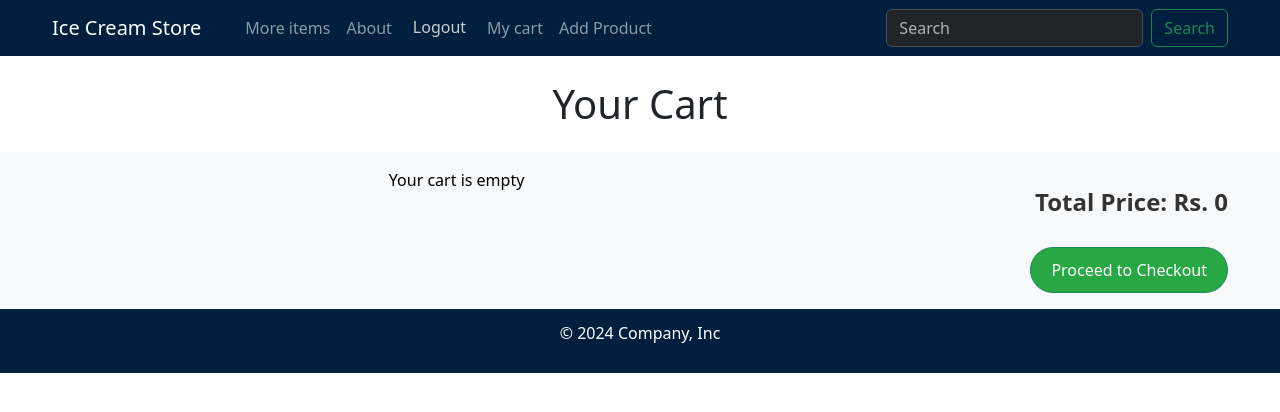
After one commit to DattatriBachare/Project_class, a Django app: page /cart/ in a window 1280 px wide. The commit adds this page. Shown: the top 412 px of the page. Run offline with Django 5.2, Linux system fonts and the light colour scheme; a user stored in the database is signed in; data comes from the database, SQL or seed files in the repository; both versions use the stored data as it was after the commit; some libraries are stand-ins or nearby versions.

Commit message:
cart.html

```diff
--- /dev/null
+++ b/cart/templates/cart.html
@@ -0,0 +1,165 @@
+{% extends "base.html" %}
+
+{% load static %}
+
+{% block title %}
+    {{ user.username }}'s Cart
+{% endblock %}
+
+{% block content %}
+<style>
+  p {
+    color: black;
+  }
+
+  /* Layout for the cart container */
+  .container-fluid {
+    display: flex;
+    justify-content: space-between;
+    gap: 20px;
+    max-width: 1200px;  /* Limit the overall width of the cart container */
+    margin: 0 auto; /* Center the container */
+  }
+
+  /* Cart Items - Left Side */
+  .cart-items {
+    flex-basis: 70%; /* Take 70% of the width */
+    display: flex;
+    flex-direction: column;
+  }
+
+  /* Cart Item Styling */
+  .cart-item {
+    display: flex;
+    align-items: center;
+    border-bottom: 1px solid #ddd;
+    padding: 15px;
+    margin-bottom: 15px;
+  }
+
+  /* Cart Item Image */
+  .cart-item-img {
+    width: 150px;
+    height: 150px;
+    object-fit: cover;
+    margin-right: 15px;
+  }
+
+  /* Cart Item Details */
+  .cart-item-details {
+    flex: 1; /* Take up remaining space */
+  }
+
+  .cart-item-title {
+    font-size: 1.3rem;
+    margin-bottom: 5px;
+    font-weight: bold;
+  }
+
+  .cart-item-price {
+    font-size: 1.2rem;
+    color: green;
+    margin-bottom: 5px;
+  }
+
+  .cart-item-quantity {
+    font-size: 1rem;
+    color: #333;
+  }
+
+  /* Allow description to wrap to next line */
+  .description {
+    font-size: 1rem;
+    overflow: hidden;
+    text-overflow: ellipsis;
+    white-space: normal; /* Change to normal so text can wrap */
+    margin-bottom: 10px;
+    margin-top: 10px;
+  }
+
+  /* Cart Summary - Right Side */
+  .cart-summary {
+    flex-basis: 30%; /* Take 30% of the width */
+    display: flex;
+    flex-direction: column;
+    align-items: flex-end;
+    padding-top: 20px;
+  }
+
+  .total-price {
+    font-size: 1.5rem;
+    font-weight: bold;
+    color: #333;
+    margin-bottom: 20px;
+  }
+
+  .btn-action {
+    padding: 10px 20px;
+    font-size: 1rem;
+    border-radius: 25px;
+    margin-top: 10px;
+  }
+
+  .btn-primary {
+    background-color: #007bff;
+    color: white;
+  }
+
+  .btn-success {
+    background-color: #28a745;
+    color: white;
+  }
+
+  .btn-warning {
+    background-color: #ffc107;
+    color: white;
+  }
+
+  .btn-danger {
+    background-color: #dc3545;
+    color: white;
+  }
+
+</style>
+
+<section id="cart">
+  <h1 class="my-4 text-center">Your Cart</h1>
+  <div class="album py-3 bg-body-tertiary">
+    <div class="container-fluid">
+      <!-- Cart Items on Left Side -->
+      <div class="cart-items">
+        {% for item in cart_item %}
+        <div class="cart-item">
+          <!-- Cart Item Image -->
+          <img src="{{ item.product.pic.url }}" alt="{{ item.product.name }}" class="cart-item-img">
+
+          <!-- Cart Item Details -->
+          <div class="cart-item-details">
+            <h5 class="cart-item-title">{{ item.product.name }}</h5>
+            <p class="cart-item-price">Rs. {{ item.product.price }}</p>
+            <p class="cart-item-quantity">Quantity: {{ item.quantity }}</p>
+            <p class="description">{{ item.product.description }}</p>
+            <div class="d-flex justify-content-between">
+              <a href="" class="btn btn-danger ">Remove</a>
+              <a href="" class="btn btn-warning ">+</a>
+              <a href="" class="btn btn-warning ">-</a>
+            </div>
+          </div>
+        </div>
+        {% empty %}
+        <div class="col-12 text-center">
+          <p>Your cart is empty</p>
+        </div>
+        {% endfor %}
+      </div>
+
+      <!-- Cart Summary on Right Side -->
+      <div class="cart-summary">
+        <h4 class="total-price">Total Price: Rs. {{ total_price }}</h4>
+        <a href="" class="btn btn-success btn-action">Proceed to Checkout</a>
+      </div>
+    </div>
+  </div>
+</section>
+
+{% endblock content %}
--- /dev/null
+++ b/cart/urls.py
@@ -0,0 +1,9 @@
+from django.urls import path
+from . import views
+
+app_name = 'cart'
+
+urlpatterns = [
+    path('cart/', views.viewCart, name= 'view_cart'),
+    path('add/<int:product_id>', views.addToCart, name= 'add_to_cart'),
+]
--- a/cart/views.py
+++ b/cart/views.py
@@ -1,3 +1,22 @@
-from django.shortcuts import render
+from django.shortcuts import render, redirect
+from .models import Product, CartItem
 
 # Create your views here.
+
+def viewCart(request):
+    template = 'cart.html'
+    cart_item = CartItem.objects.filter(user = request.user)
+    total_price = sum(item.product.price * item.quantity for item in cart_item)
+
+    context = {
+        'cart_item' : cart_item,
+        'total_price' : total_price
+    }
+    return render(request, template , context)
+
+def addToCart(request, product_id):
+    this_product = Product.objects.get(id = product_id)
+    cart_item, created = CartItem.objects.get_or_create(product = this_product, user = request.user)
+    cart_item.quantity += 1
+    cart_item.save()
+    return redirect('cart:view_cart')
--- a/mySite/urls.py
+++ b/mySite/urls.py
@@ -23,6 +23,7 @@ from django.conf import settings
 
 urlpatterns = [
     path('', include('myapp.urls')),
+    path('', include('cart.urls')),
     path('admin/', admin.site.urls),
     path('auth/', include('authentication.urls')),
     path('auth/',include('django.contrib.auth.urls'))
--- a/myapp/templates/base.html
+++ b/myapp/templates/base.html
@@ -37,21 +37,23 @@
                             <a class="nav-link" href="{% url 'products' %}">More items</a>
                         </li>
                         <li class="nav-item">
-                            <a class="nav-link" href="{% url 'addProduct' %}">Add Products</a>
-                        </li>
-                        <li class="nav-item">
                             <a class="nav-link" href="{% url 'aboutpage' %}">About</a>
                         </li>
                         {% if user.is_authenticated %}
                             <li class="nav-item">
-                                <form action="{% url 'logout' %}" method='post'>
+                                <form action="{% url 'logout' %}" method="post">
                                     {% csrf_token %}
                                     <button type="submit" class="btn btn-link">Logout</button>
                                 </form>
                             </li>
-                            <li class="nav-item">
-                                <a class="nav-link" href="{% url 'addProduct' %}">Add Product</a>
+                            <li>
+                                <a class="nav-link" href="{% url 'cart:view_cart' %}">My cart</a>
                             </li>
+                            {% if user.is_staff %}
+                                <li class="nav-item">
+                                    <a class="nav-link" href="{% url 'addProduct' %}">Add Product</a>
+                                </li>
+                            {% endif %}
                         {% else %}
                             <li class="nav-item">
                                 <a class="nav-link" href="{% url 'login' %}">Login</a>
@@ -59,7 +61,7 @@
                         {% endif %}
                     </ul>
                     <form class="d-flex" role="search" action = "{% url 'search' %}" method="get">
-                        <input class="form-control me-2" type="search" placeholder="Search" aria-label="Search" name="q1" value ="{{ search }}"/>
+                    <input class="form-control me-2" type="search" placeholder="Search" aria-label="Search" name="q1" value ="{% block search-value %}{% endblock%}"/>
                         <button class="btn btn-outline-success" type="submit">Search</button>
                     </form>
                 </div>
```
Also changed, not shown: myapp/templates/products.html (+5 -2 lines), cart/migrations/0001_initial.py (added), db.sqlite3.
